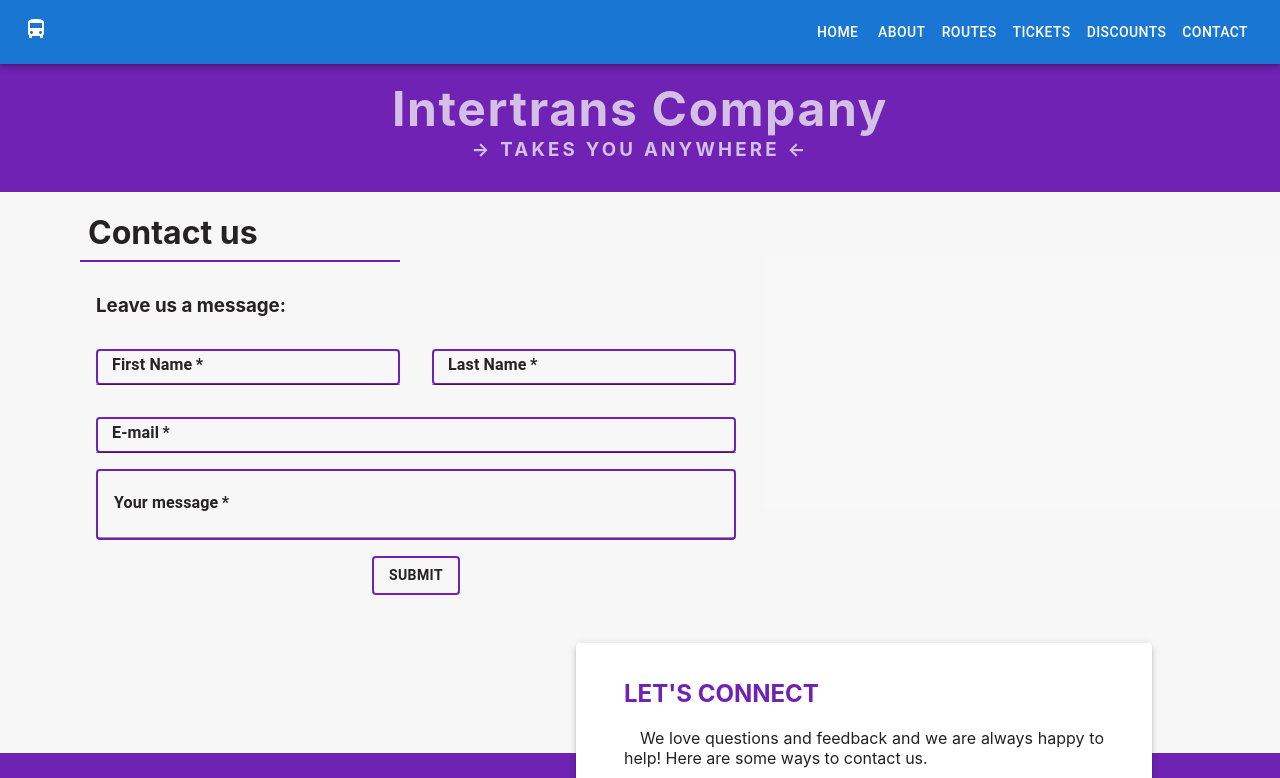
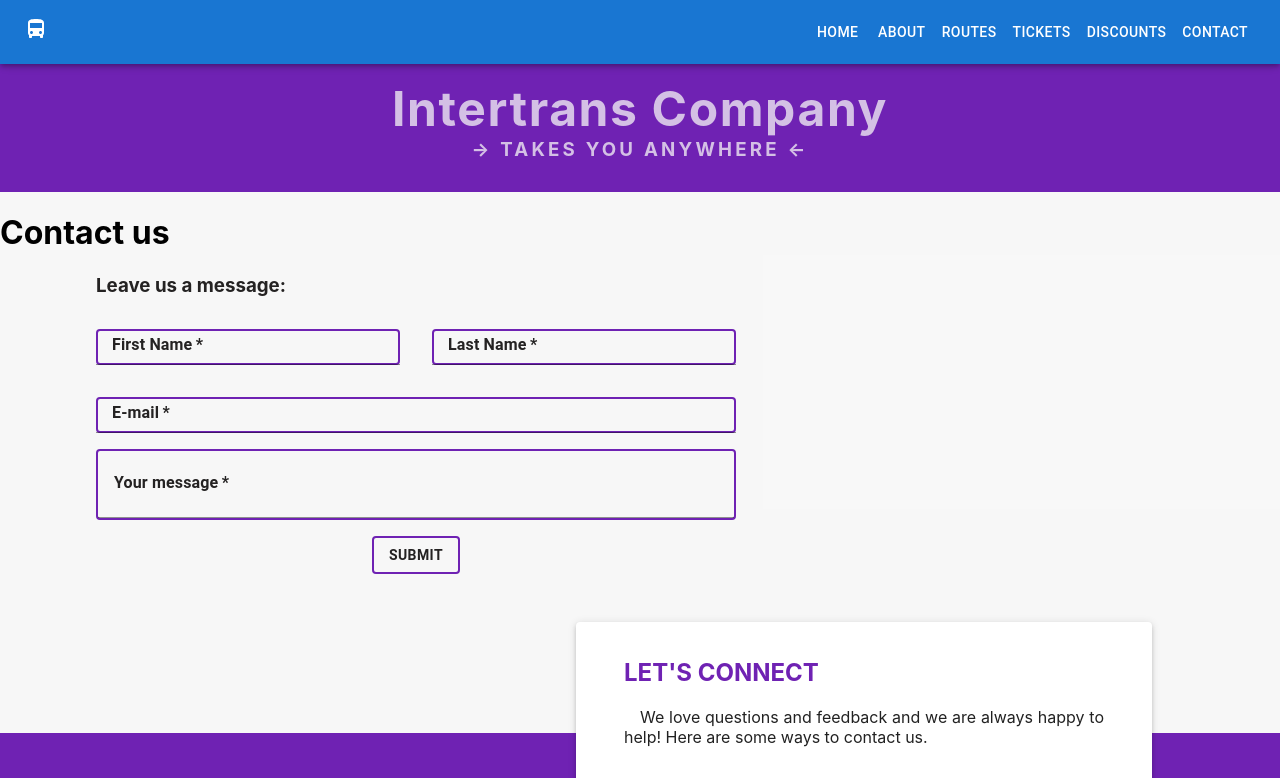
Before and after one commit to carla-vartolomei/transport-app, a Next.js app: page /contact in a window 1280 px wide. Shown: the top 778 px of the page. Built offline with nearby package versions, Linux system fonts and the light colour scheme.

Commit message:
create page stylesheet

```diff
--- a/pages/about/index.js
+++ b/pages/about/index.js
@@ -1,11 +1,13 @@
 import React from "react"
 import Banner from "../../components/banner/Banner"
+import styles from "../../styles/About.module.scss"
+import "../../styles/pageStyles.module.scss"
 
 export default function About() {
   return (
     <>
       <Banner />
-      <h1>About</h1>
+      <h1 className="pageTitle">About us</h1>
     </>
   )
 }
--- a/pages/contact/index.js
+++ b/pages/contact/index.js
@@ -4,6 +4,7 @@ import Banner from "../../components/banner/Banner"
 import Form from "../../components/contact-page/form/Form"
 import InfoCard from "../../components/contact-page/info-card/InfoCard"
 import styles from "../../styles/Contact.module.scss"
+import "../../styles/pageStyles.module.scss"
 import FacebookIcon from "@mui/icons-material/Facebook"
 import InstagramIcon from "@mui/icons-material/Instagram"
 import TwitterIcon from "@mui/icons-material/Twitter"
@@ -15,7 +16,7 @@ export default function Contact() {
   return (
     <div className={styles.contactRoot}>
       <Banner />
-      <h1 className={styles.pageTitle}>Contact us</h1>
+      <h1 className="pageTitle">Contact us</h1>
       <Form />
       <div className={styles.infoContainer}>
         <Box className={styles.infoBox}>
--- /dev/null
+++ b/styles/About.module.scss
@@ -0,0 +1,3 @@
+@import "./colors.scss";
+
+//
--- a/styles/Contact.module.scss
+++ b/styles/Contact.module.scss
@@ -2,17 +2,6 @@
 
 .contactRoot {
   background-color: $smoke-color;
-
-  .pageTitle {
-    margin-left: 5rem;
-    margin-bottom: 2rem;
-    padding-left: 0.5rem;
-    padding-bottom: 0.5rem;
-    color: $dark-color;
-    width: 25%;
-    border-bottom: 0.15rem $purple-color solid;
-  }
-
   .backDiv {
     height: 20rem;
     background-color: $purple-color;
--- /dev/null
+++ b/styles/pageStyles.module.scss
@@ -0,0 +1,11 @@
+@import "./colors.scss";
+
+.pageTitle {
+  margin-left: 5rem;
+  margin-bottom: 2rem;
+  padding-left: 0.5rem;
+  padding-bottom: 0.5rem;
+  color: $dark-color;
+  width: 25%;
+  border-bottom: 0.15rem $purple-color solid;
+}
```
